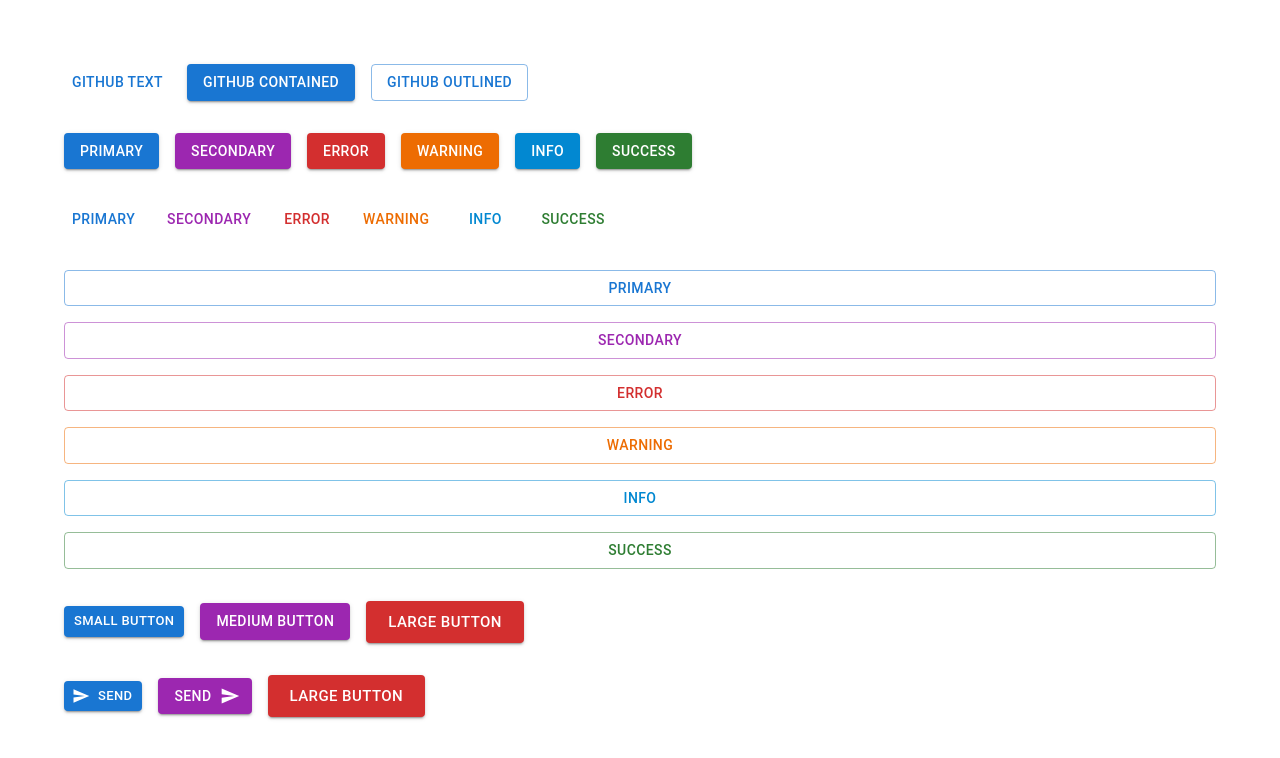
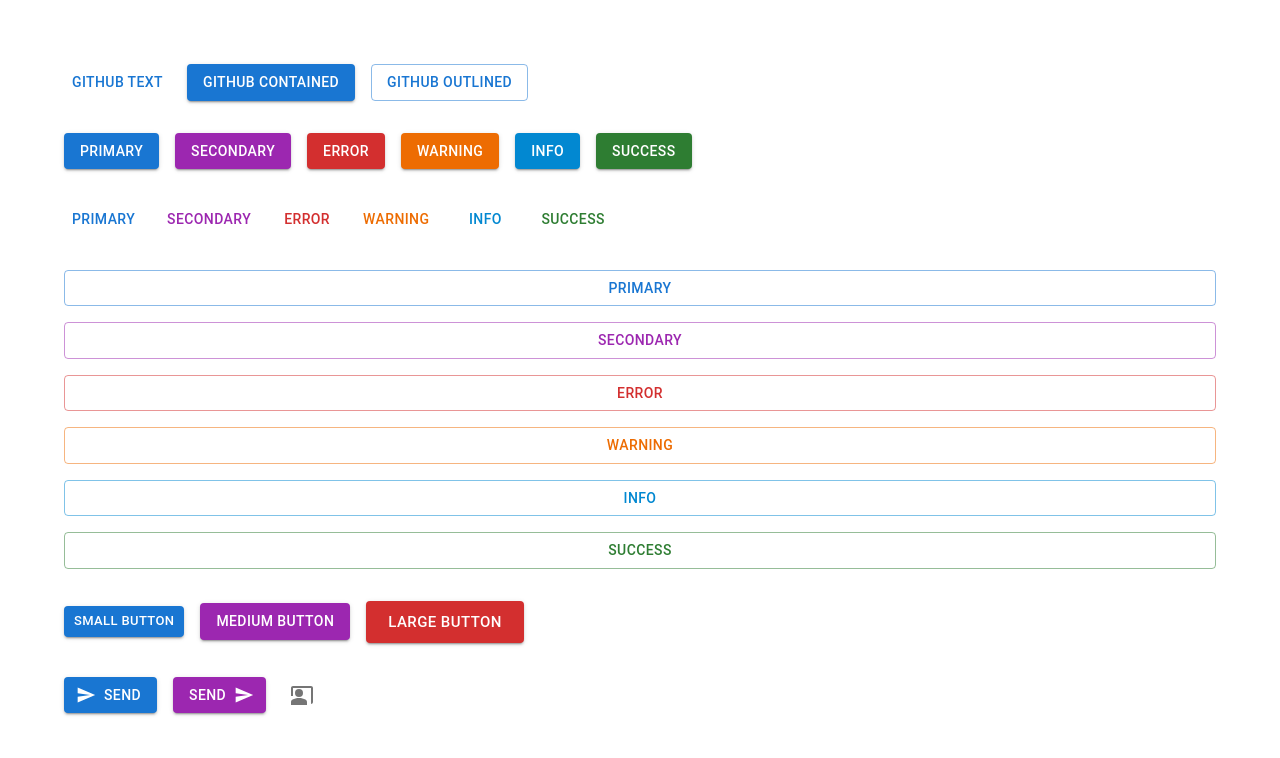
Before and after one commit to sksuraj17/react-mui, a React (Create React App) app: page / in a window 1280 px wide. Shown: the top 758 px of the page. Built offline with nearby package versions, Linux system fonts and the light colour scheme.

Commit message:
MuiButton commit 6

```diff
--- a/src/components/MuiButton.tsx
+++ b/src/components/MuiButton.tsx
@@ -1,6 +1,7 @@
-import { Button } from "@mui/material"
+import { Button, IconButton } from "@mui/material"
 import { Stack } from "@mui/material"
 import SendIcon from '@mui/icons-material/Send';
+import CoPresentIcon from '@mui/icons-material/CoPresent';
 
 export const MuiButton = () => {
   return (
@@ -42,9 +43,11 @@
         <Button variant='contained' color='error' size='large'>Large Button</Button>
     </Stack>
     <Stack display='block' spacing={2} direction='row'>
-        <Button variant='contained' color='primary' size='small' startIcon={<SendIcon />}>Send</Button>
-        <Button variant='contained' color='secondary' size='medium' endIcon={<SendIcon />}>Send</Button>
-        <Button variant='contained' color='error' size='large'>Large Button</Button>
+        <Button variant='contained' color='primary'  startIcon={<SendIcon />}>Send</Button>
+        <Button variant='contained' color='secondary' endIcon={<SendIcon />}>Send</Button>
+        <IconButton>
+            <CoPresentIcon />
+        </IconButton>
     </Stack>
     </Stack>
   )
```
